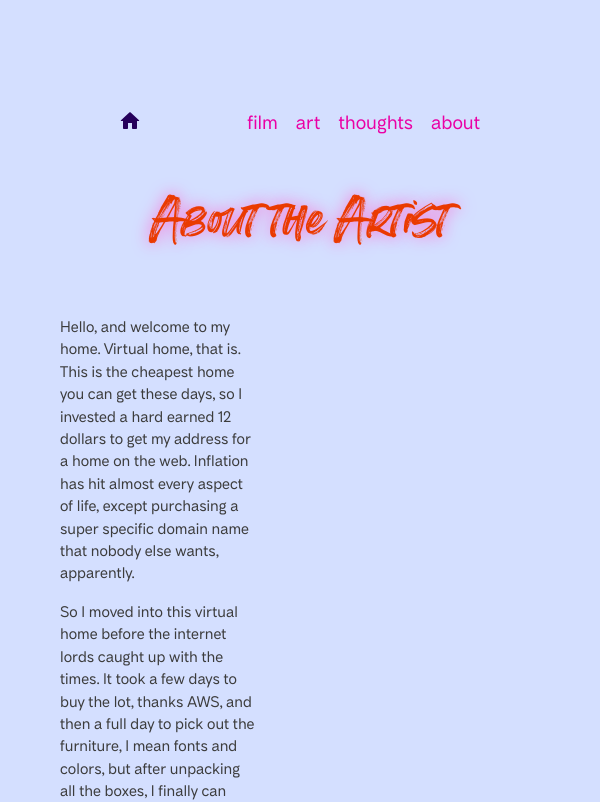
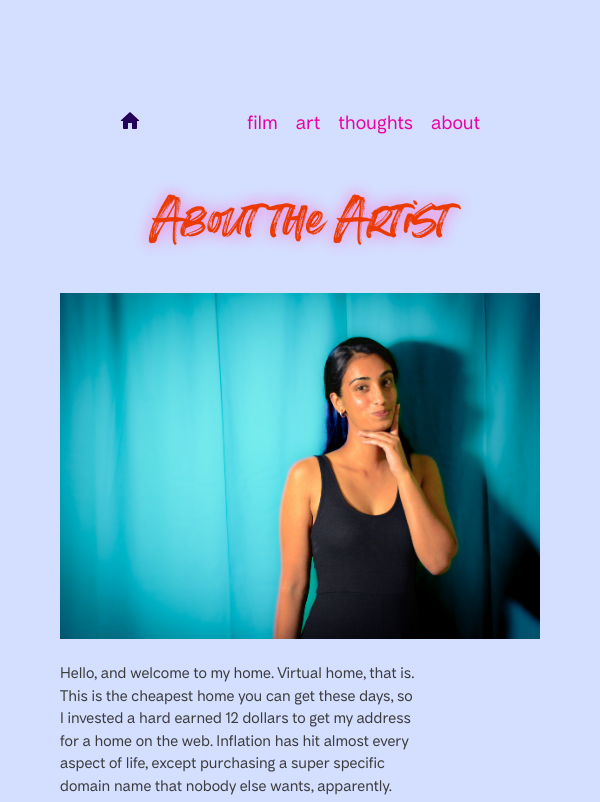
Before and after one commit to krishisharma45/krishisharma.com, a React (Create React App) app: page /about in a window 600 px wide. Shown: the top 802 px of the page. Built offline with nearby package versions, Linux system fonts and the light colour scheme.

Commit message:
add about page self portrait

```diff
--- a/src/components/About.js
+++ b/src/components/About.js
@@ -14,6 +14,7 @@ export default class About extends Component {
                 <div className="Title">
                     About the Artist
                 </div>
+                <img src={require("../self.jpg")}/>
                     <p className="About">Hello, and welcome to my home. Virtual home, that is. This is the cheapest home you can get these days, so I invested a hard earned 12 dollars to get my address for a home on the web. Inflation has hit almost every aspect of life, except purchasing a super specific domain name that nobody else wants, apparently.</p>
                     <p className="About">So I moved into this virtual home before the internet lords caught up with the times. It took a few days to buy the lot, thanks AWS, and then a full day to pick out the furniture, I mean fonts and colors, but after unpacking all the boxes, I finally can open my doors and tell you what I am even doing here.</p>
                     <p className="About">I’m an engineer and artist that talks more than I code and goes on tangents about the state of society. Recently, I’ve been shifting my medium away from oil painting, which I have done for seven years, and towards film. It just fits better.</p>
--- a/src/styles.css
+++ b/src/styles.css
@@ -280,10 +280,18 @@ h3 {
 @media only screen and (min-width: 600px) {
   .About {
     top: 33vh;
-    width: 33vw;
+    width: 60vw;
     font-size: 1em;
   }
+
+  img {
+    width: 50vw;
+    right: 25vw;
+    left: 25vw;
+    position: relative;
+  }
 }
+
 
 footer {
   margin-top: 0;
@@ -384,4 +392,12 @@ footer {
     color: #EA00A5;
   }
 
+  img {
+    width: 80vw;
+    right: 10vw;
+    left: 10vw;
+    position: relative;
+    top: -1vh;
+    bottom: 1vh;
+  }
 }
```
Also changed, not shown: src/self.jpg (added).
